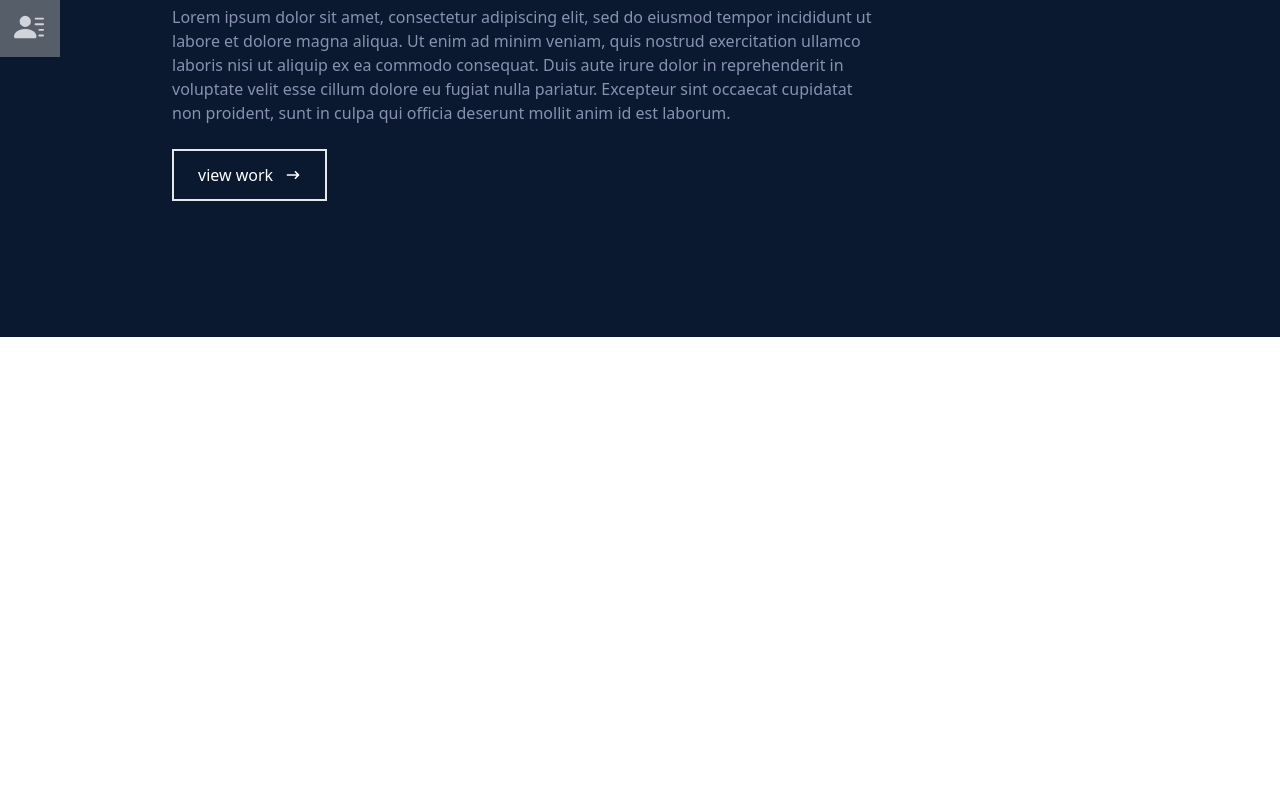
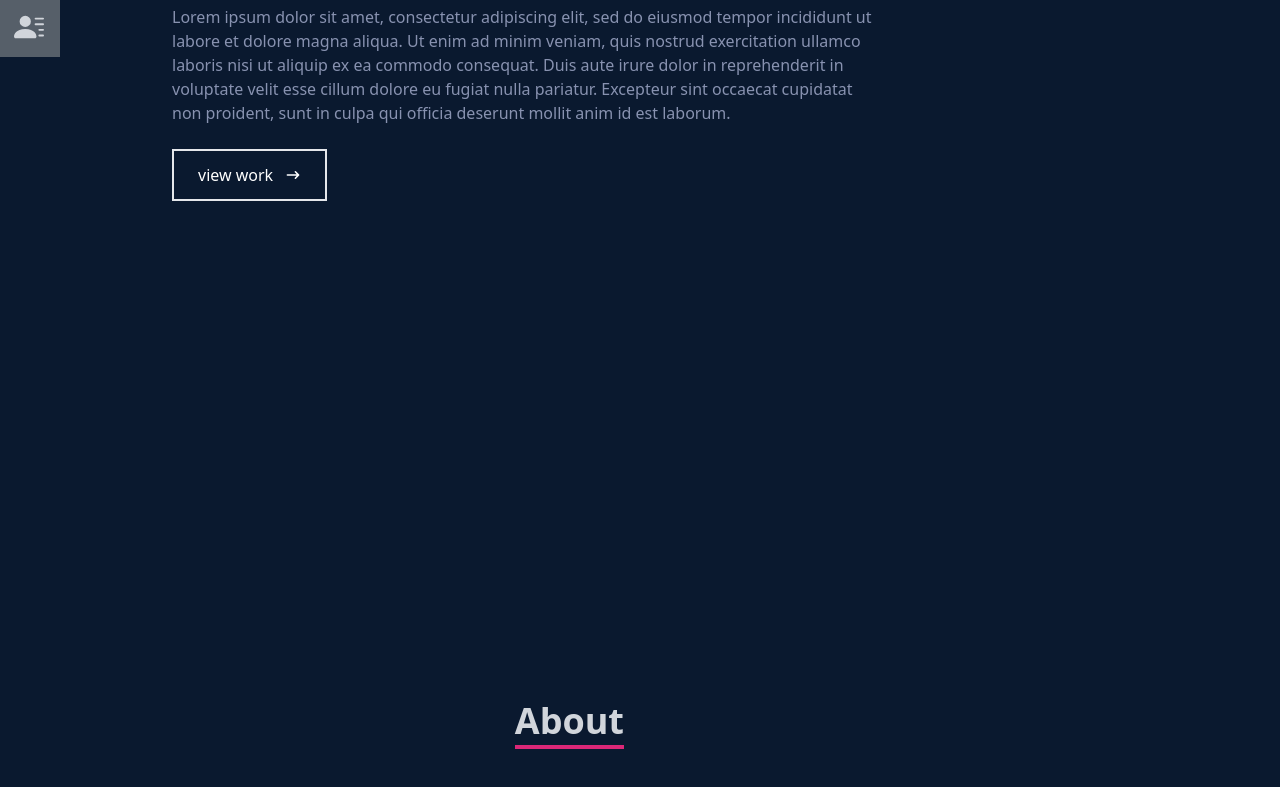
Before and after one commit to DonnyWu/Web_portfoilo, a React (Create React App) app: page / in a window 1280 px wide. Shown: the part 463-1250 px from the top of the page. Before the commit the page ends 800 px from the top, so only its background shows below. Built offline with nearby package versions, Linux system fonts and the light colour scheme.

Commit message:
Added About component

```diff
--- a/src/App.js
+++ b/src/App.js
@@ -1,11 +1,13 @@
 import Home from "./components/Home";
 import Navbar from "./components/Navbar";
+import About from "./components/About";
 
 function App() {
   return (
     <div>
       <Navbar />
       <Home />
+      <About />
     </div>
   );
 }
--- /dev/null
+++ b/src/components/About.jsx
@@ -0,0 +1,20 @@
+import React from "react";
+
+const About = () => {
+  return (
+    <div name="about" className="w-full h-screen bg-[#0a192f] text-gray-300">
+      <div className="flex flex-col justify-center items-center w-full h-full">
+        <div className="max-w-[1000px] w-full px-4 grid grid-cols-2 gap-8">
+          <div className="sm:text-right pb-8 pl-4">
+            <p className="text-4xl font-bold inline border-b-4 border-pink-600">
+              About
+            </p>
+          </div>
+          <div></div>
+        </div>
+      </div>
+    </div>
+  );
+};
+
+export default About;
```
Also changed, not shown: src/components/Home.jsx (+32 -19 lines).
